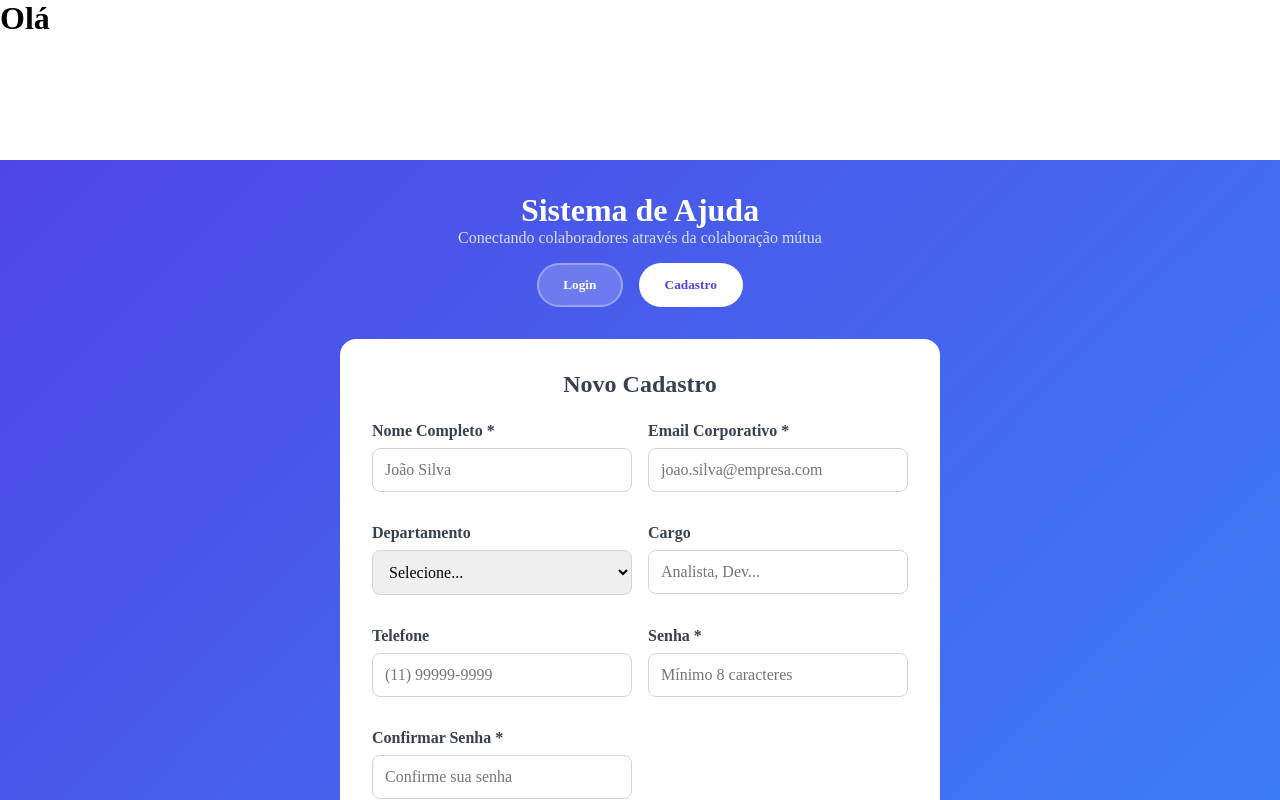
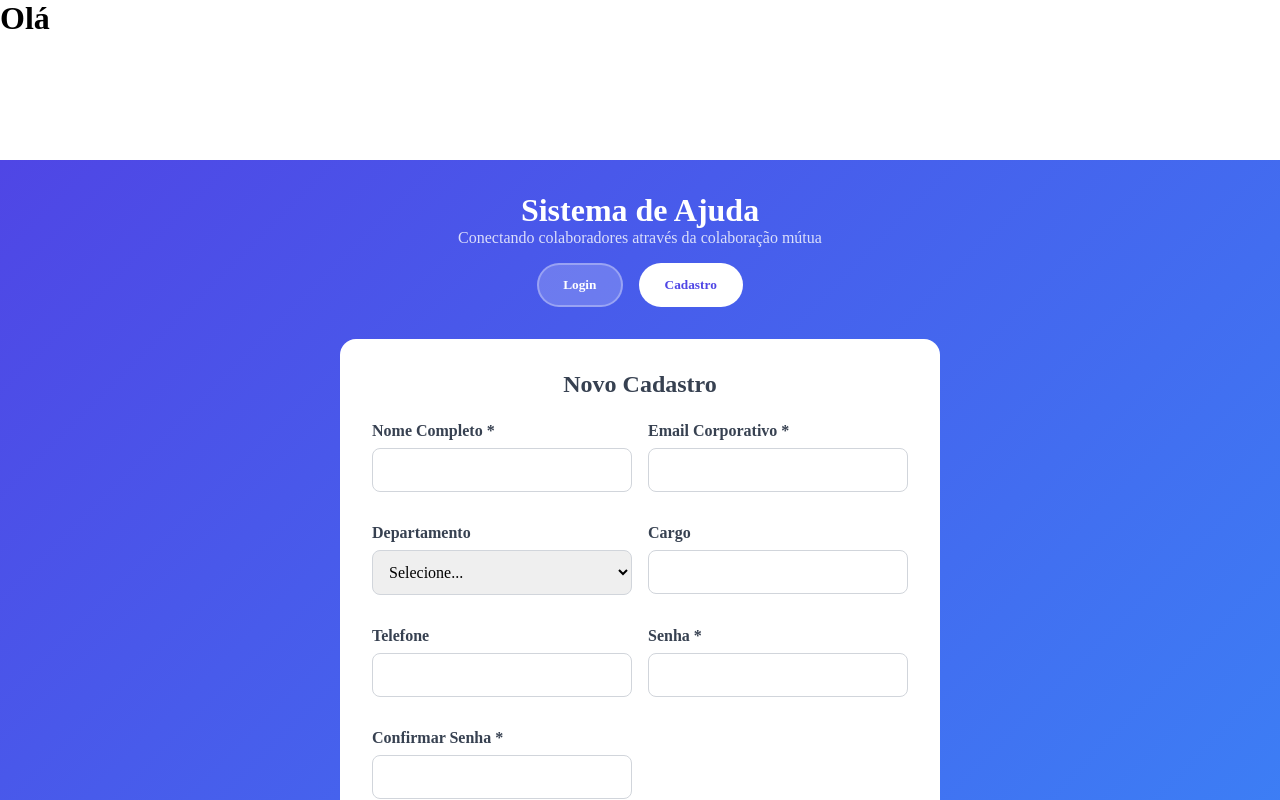
Before and after one commit to ordnav3/Projeto-HelpSystem, a React (Create React App) app in the folder help-system/: page / in a window 1280 px wide. Both pictures are taken after a click on the button "Cadastro". Shown: the top 800 px of the page. Built offline with nearby package versions, Linux system fonts and the light colour scheme.

Commit message:
fixing database

```diff
--- a/help-system/src/pages/RegisterLogin/index.tsx
+++ b/help-system/src/pages/RegisterLogin/index.tsx
@@ -1,21 +1,67 @@
 import { useState } from "react";
 import * as S from "./styles";
-import { login } from "../../services/api";
-
+import { login, register } from "../../services/api";
 
 const RegisterLogin = () => {
   const [activeSection, setActiveSection] = useState<"login" | "cadastro">("login");
 
+  // Inputs de Login
+  const [loginEmail, setLoginEmail] = useState("");
+  const [loginSenha, setLoginSenha] = useState("");
+  const [loginError, setLoginError] = useState("");
 
-  const handleLogin = async () => {
+  // Inputs de Registro
+  const [nome, setNome] = useState("");
+  const [email, setEmail] = useState("");
+  const [departamento, setDepartamento] = useState("");
+  const [cargo, setCargo] = useState("");
+  const [telefone, setTelefone] = useState("");
+  const [senha, setSenha] = useState("");
+  const [confirmarSenha, setConfirmarSenha] = useState("");
+  const [registerError, setRegisterError] = useState("");
+  const [registerSuccess, setRegisterSuccess] = useState("");
+
+  // Função para login
+  const handleLogin = async (e: React.FormEvent) => {
+    e.preventDefault();
+    setLoginError("");
+
     try {
-      const data = await login("teste@email.com", "12345678");
+      const data = await login(loginEmail, loginSenha);
+      localStorage.setItem("token", data.token); // salva token
+      alert("Login bem-sucedido!");
       console.log("Login OK", data);
-    } catch (err) {
-      console.error("Erro no login", err);
+    } catch (err: any) {
+      setLoginError(err.response?.data?.message || "Erro no login");
     }
   };
 
+  // Função para registrar usuário
+  const handleRegister = async (e: React.FormEvent) => {
+    e.preventDefault();
+    setRegisterError("");
+    setRegisterSuccess("");
+
+    if (senha !== confirmarSenha) {
+      setRegisterError("As senhas não conferem");
+      return;
+    }
+
+    try {
+      const data = await register({ nome, email, departamento, cargo, telefone, senha });
+      setRegisterSuccess("Cadastro realizado com sucesso!");
+      setNome("");
+      setEmail("");
+      setDepartamento("");
+      setCargo("");
+      setTelefone("");
+      setSenha("");
+      setConfirmarSenha("");
+      console.log("Registro OK", data);
+    } catch (err: any) {
+      setRegisterError(err.response?.data?.message || "Erro ao cadastrar");
+    }
+  };
 
   return (
     <S.Container>
@@ -23,16 +69,10 @@ const RegisterLogin = () => {
         <h1>Sistema de Ajuda</h1>
         <p>Conectando colaboradores através da colaboração mútua</p>
         <S.NavButtons>
-          <S.NavButton
-            active={activeSection === "login"}
-            onClick={() => setActiveSection("login")}
-          >
+          <S.NavButton active={activeSection === "login"} onClick={() => setActiveSection("login")}>
             Login
           </S.NavButton>
-          <S.NavButton
-            active={activeSection === "cadastro"}
-            onClick={() => setActiveSection("cadastro")}
-          >
+          <S.NavButton active={activeSection === "cadastro"} onClick={() => setActiveSection("cadastro")}>
             Cadastro
           </S.NavButton>
         </S.NavButtons>
@@ -42,13 +82,15 @@ const RegisterLogin = () => {
         {activeSection === "login" && (
           <S.Section>
             <h2>Acesso ao Sistema</h2>
-            <form>
+            {loginError && <S.Alert className="error">{loginError}</S.Alert>}
+            <form onSubmit={handleLogin}>
               <S.FormGroup>
                 <label htmlFor="loginEmail">Email *</label>
                 <input
                   type="email"
                   id="loginEmail"
-                  name="email"
+                  value={loginEmail}
+                  onChange={(e) => setLoginEmail(e.target.value)}
                   placeholder="seu.email@empresa.com"
                   required
                 />
@@ -59,7 +101,8 @@ const RegisterLogin = () => {
                 <input
                   type="password"
                   id="loginSenha"
-                  name="senha"
+                  value={loginSenha}
+                  onChange={(e) => setLoginSenha(e.target.value)}
                   placeholder="Digite sua senha"
                   required
                 />
@@ -73,27 +116,23 @@ const RegisterLogin = () => {
         {activeSection === "cadastro" && (
           <S.Section>
             <h2>Novo Cadastro</h2>
-            <form>
+            {registerError && <S.Alert className="error">{registerError}</S.Alert>}
+            {registerSuccess && <S.Alert className="success">{registerSuccess}</S.Alert>}
+            <form onSubmit={handleRegister}>
               <S.FormGrid>
                 <S.FormGroup>
                   <label htmlFor="nome">Nome Completo *</label>
-                  <input type="text" id="nome" name="nome" required placeholder="João Silva" />
+                  <input type="text" id="nome" value={nome} onChange={(e) => setNome(e.target.value)} required />
                 </S.FormGroup>
 
                 <S.FormGroup>
                   <label htmlFor="email">Email Corporativo *</label>
-                  <input
-                    type="email"
-                    id="email"
-                    name="email"
-                    required
-                    placeholder="joao.silva@empresa.com"
-                  />
+                  <input type="email" id="email" value={email} onChange={(e) => setEmail(e.target.value)} required />
                 </S.FormGroup>
 
                 <S.FormGroup>
                   <label htmlFor="departamento">Departamento</label>
-                  <select id="departamento" name="departamento">
+                  <select id="departamento" value={departamento} onChange={(e) => setDepartamento(e.target.value)}>
                     <option value="">Selecione...</option>
                     <option value="TI">Tecnologia da Informação</option>
                     <option value="RH">Recursos Humanos</option>
@@ -103,23 +142,17 @@ const RegisterLogin = () => {
 
                 <S.FormGroup>
                   <label htmlFor="cargo">Cargo</label>
-                  <input type="text" id="cargo" name="cargo" placeholder="Analista, Dev..." />
+                  <input type="text" id="cargo" value={cargo} onChange={(e) => setCargo(e.target.value)} />
                 </S.FormGroup>
 
                 <S.FormGroup>
                   <label htmlFor="telefone">Telefone</label>
-                  <input type="tel" id="telefone" name="telefone" placeholder="(11) 99999-9999" />
+                  <input type="tel" id="telefone" value={telefone} onChange={(e) => setTelefone(e.target.value)} />
                 </S.FormGroup>
 
                 <S.FormGroup>
                   <label htmlFor="senha">Senha *</label>
-                  <input
-                    type="password"
-                    id="senha"
-                    name="senha"
-                    required
-                    placeholder="Mínimo 8 caracteres"
-                  />
+                  <input type="password" id="senha" value={senha} onChange={(e) => setSenha(e.target.value)} required />
                 </S.FormGroup>
 
                 <S.FormGroup>
@@ -127,9 +160,9 @@ const RegisterLogin = () => {
                   <input
                     type="password"
                     id="confirmarSenha"
-                    name="confirmarSenha"
+                    value={confirmarSenha}
+                    onChange={(e) => setConfirmarSenha(e.target.value)}
                     required
-                    placeholder="Confirme sua senha"
                   />
                 </S.FormGroup>
               </S.FormGrid>
--- a/help-system/src/pages/RegisterLogin/styles.ts
+++ b/help-system/src/pages/RegisterLogin/styles.ts
@@ -89,6 +89,10 @@ export const FormGrid = styled.div`
   @media (max-width: 600px) {
     grid-template-columns: 1fr;
   }
+
+  @media (max-width: 400px) {
+    gap: 0.5rem;
+  }
 `;
 
 export const SubmitButton = styled.button`
@@ -107,3 +111,52 @@ export const SubmitButton = styled.button`
     background: #4338ca;
   }
 `;
+
+export const Alert = styled.div<{ type?: "success" | "error" }>`
+  padding: 1rem;
+  border-radius: 0.5rem;
+  margin-bottom: 1rem;
+  color: ${({ type }) => (type === "success" ? "#166534" : "#b91c1c")};
+  background: ${({ type }) => (type === "success" ? "#dcfce7" : "#fee2e2")};
+  border: 1px solid ${({ type }) => (type === "success" ? "#bbf7d0" : "#fca5a5")};
+  display: ${({ type }) => (type ? "block" : "none")};
+`;
+
+export const PasswordStrength = styled.div`
+  margin-top: 0.5rem;
+  font-size: 0.875rem;
+
+  .strength-bar {
+    height: 4px;
+    background: #e5e7eb;
+    border-radius: 2px;
+    overflow: hidden;
+    margin-top: 0.25rem;
+  }
+
+  .strength-fill {
+    height: 100%;
+    width: 0;
+    transition: width 0.3s ease;
+    border-radius: 2px;
+    background: #4f46e5; // muda de cor dependendo da força
+  }
+`;
+
+export const UserCard = styled.div`
+  background: white;
+  border-radius: 0.5rem;
+  padding: 1rem;
+  margin-bottom: 1rem;
+  box-shadow: 0 4px 6px rgba(0,0,0,0.05);
+
+  h3 {
+    color: #4f46e5;
+    margin-bottom: 0.5rem;
+  }
+
+  p {
+    color: #6b7280;
+    margin-bottom: 0.25rem;
+  }
+`;
--- a/help-system/src/services/api.ts
+++ b/help-system/src/services/api.ts
@@ -1,26 +1,34 @@
+// src/services/api.ts
 import axios from "axios";
 
-// URL base da sua API Python
-const API_BASE_URL = "http://localhost:5000"; // muda para onde sua API estiver rodando
-
-// Cria uma instância do Axios
+// Criando instância do Axios
 const api = axios.create({
-  baseURL: API_BASE_URL,
+  baseURL: "http://localhost:5000", // substitua pela URL do seu backend Flask
   headers: {
     "Content-Type": "application/json",
   },
 });
 
-// Exemplo de funções para suas rotas
-
-// Login
+// Função de login
 export const login = async (email: string, senha: string) => {
   const response = await api.post("/login", { email, senha });
+  return response.data; // normalmente retorna token ou dados do usuário
+};
+
+// Função de cadastro
+interface RegisterData {
+  nome: string;
+  email: string;
+  departamento?: string;
+  cargo?: string;
+  telefone?: string;
+  senha: string;
+}
+
+export const register = async (data: RegisterData) => {
+  const response = await api.post("/register", data);
   return response.data;
 };
 
-// Registro de usuário
-export const registerUser = async (userData: any) => {
-  const response = await api.post("/register", userData);
-  return response.data;
-};
+// Se quiser, pode exportar a instância para outras requisições
+export default api;
```
Also changed, not shown: help-system/src/pages/CreateRequest/index.tsx (deleted), help-system/src/pages/CreateRequest/style.ts (deleted), help-system/src/pages/Login/index.tsx (deleted), help-system/src/pages/Login/style.ts (deleted), help-system/src/pages/Register/index.tsx (deleted), help-system/src/pages/Register/style.ts (deleted), help-system/src/pages/RequestsList/index.tsx (deleted), help-system/src/pages/RequestsList/syles.ts (deleted), 1 other file (tests, documents, lock files or other folders).
